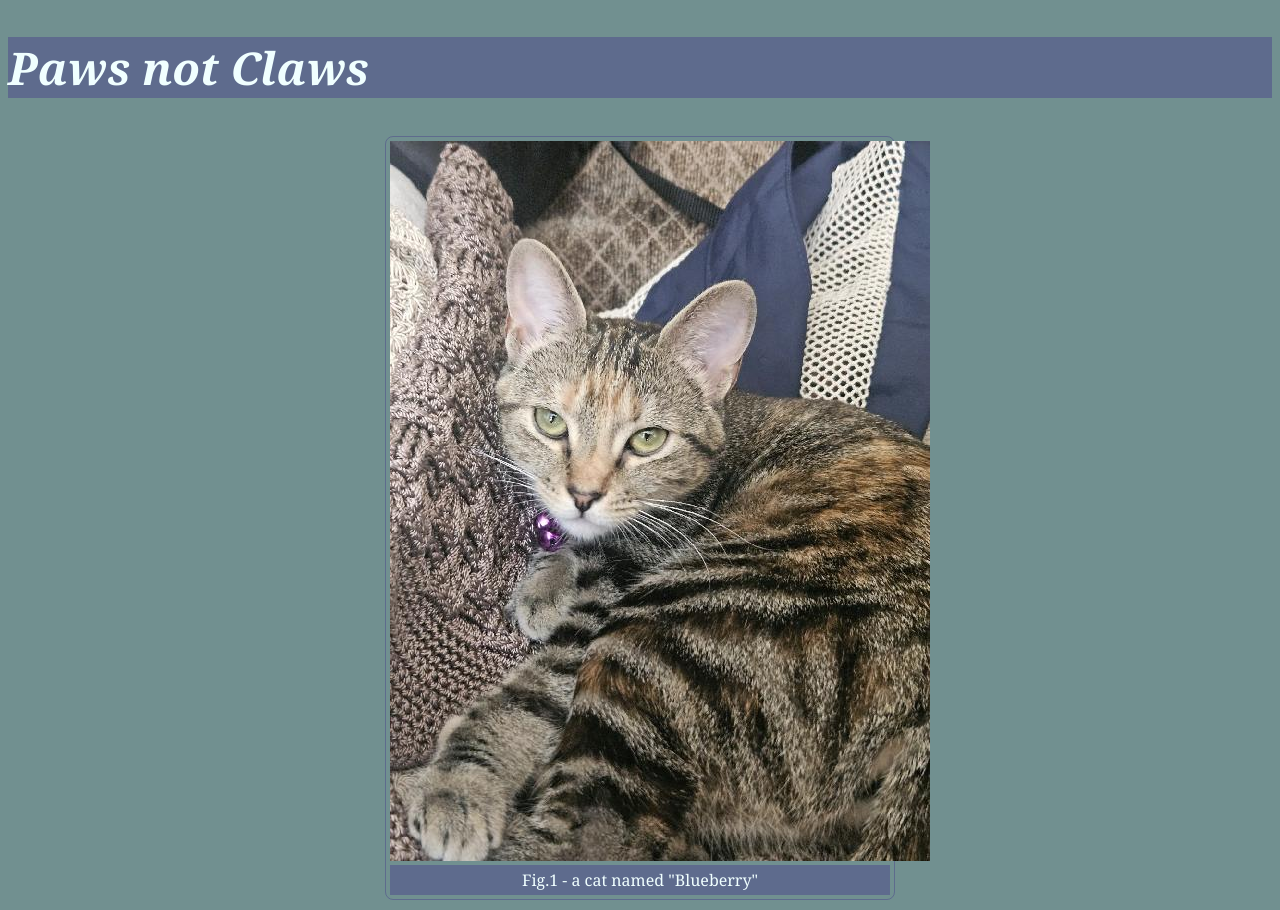
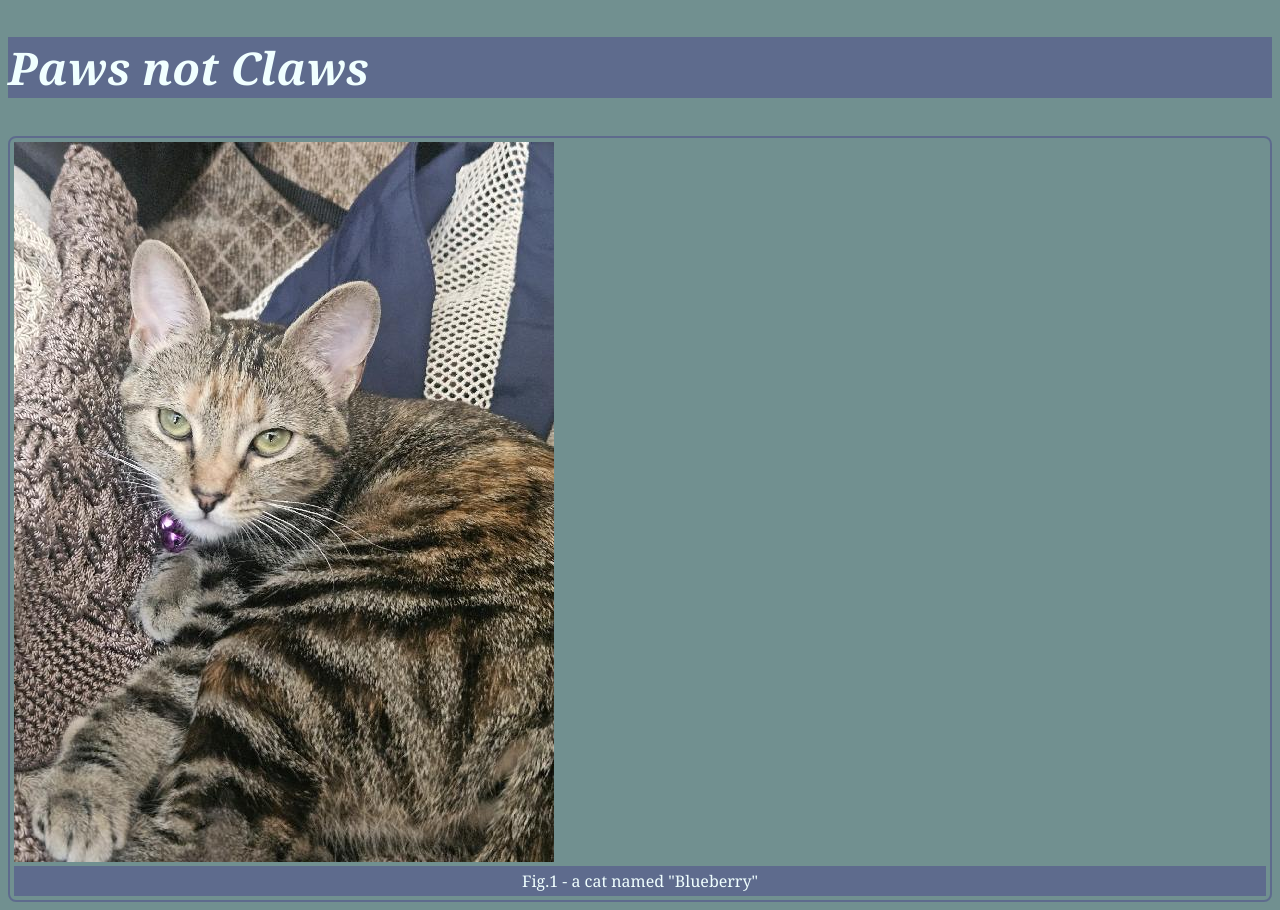
Before and after one commit to zenmanphd/pawsnotclaws, a plain HTML site: page index.html in a window 1280 px wide. Drawn offline with Linux system fonts and the light colour scheme.

Commit message:
width auto

```diff
--- a/paws.css
+++ b/paws.css
@@ -17,8 +17,8 @@ figcaption {
     font-family: Cambria, Cochin, Georgia, Times, 'Times New Roman', serif;
 }
 div {
-    width: 500px;
-    border: 1px solid rgba(71,61, 139, 0.445);
+    width: auto;
+    border: 2px solid rgba(71,61, 139, 0.445);
     border-radius: 8px;
     padding: 4px;
     margin: auto;
```
